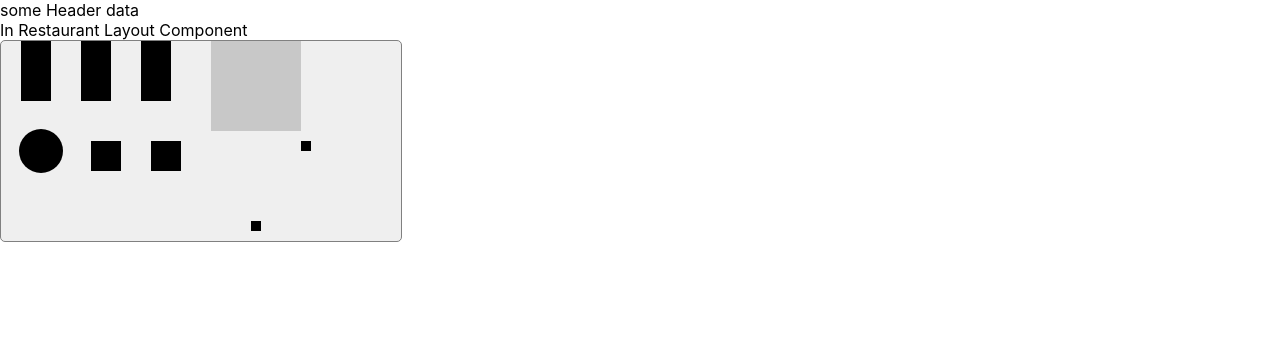
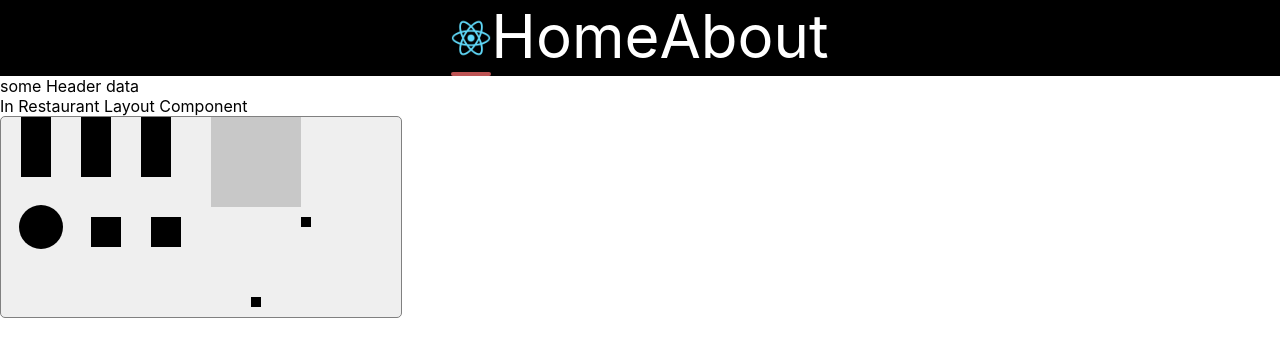
Before and after one commit to fayde07/restaurantApp, a React (Create React App) app: page / in a window 1280 px wide. Shown: the top 356 px of the page. Built offline with nearby package versions, Linux system fonts and the light colour scheme; no server answers; the database is empty.

Commit message:
router setup

```diff
--- a/src/App.css
+++ b/src/App.css
@@ -3,3 +3,27 @@
   padding: 0;
   box-sizing: border-box;
 }
+
+:visited,
+:link {
+  text-decoration: none;
+  color: inherit;
+}
+
+.active {
+  color: rgb(189, 83, 83);
+  position: relative;
+  transition: all 0.3s;
+}
+.active::after {
+  content: " ";
+  position: relative;
+  display: block;
+  left: 0;
+  right: 0;
+  height: 4px;
+  width: 100%;
+  background-color: rgb(189, 83, 83);
+  border-radius: 2px;
+  transition: all 1s;
+}
--- a/src/App.tsx
+++ b/src/App.tsx
@@ -17,6 +17,7 @@ import {
   DocumentData,
   CollectionReference,
 } from 'firebase/firestore';
+import { Outlet, NavLink } from 'react-router-dom';
 
 const App: React.FC = () => {
   const rect = new Rectangle(300, 100, 10, 10, '#000');
@@ -27,7 +28,6 @@ const App: React.FC = () => {
   // const theTables2: Promise<QuerySnapshot<DocumentData>> = getDocs(query(collection(db, 'tables'))).then((res) =>
   //   setTables(res.docs.map((doc) => doc.data())),
   // );
-
 
   const tablesQuerySnapshot = async () => await getDocs(tables);
   tablesQuerySnapshot().then((res) => {
@@ -73,19 +73,30 @@ const App: React.FC = () => {
     return postData();
   }
 
-
-  useEffect(() => {
-
-  }, []);
+  useEffect(() => {}, []);
 
   return (
     <div className="App">
+      <nav
+        style={{ display: 'flex', justifyContent: 'center', color: '#fff', backgroundColor: '#000', fontSize: '60px' }}
+      >
+        <NavLink className={({ isActive }) => (isActive ? 'active' : '')} to="/">
+          <img src="logo192.png" height="40px" width="40px" />
+        </NavLink>
+        <NavLink className={({ isActive }) => (isActive ? 'active' : '')} to="/home">
+          Home
+        </NavLink>
+        <NavLink className={({ isActive }) => (isActive ? 'active' : '')} to="/about">
+          About
+        </NavLink>
+      </nav>
       {/* [to do] add style to header*/}
       {/* [to do] header should contain: date, hour, table number, reserve button, firebase - login component*/}
       <header>some Header data</header>
       <ResLayout draw={draw} rect={rect} />
 
       <div />
+      <Outlet />
     </div>
   );
 };
--- a/src/index.tsx
+++ b/src/index.tsx
@@ -3,12 +3,22 @@ import ReactDOM from 'react-dom';
 import './index.css';
 import App from './App';
 import reportWebVitals from './reportWebVitals';
+import { BrowserRouter, Route, Link, Routes } from 'react-router-dom';
+import Home from './routes/Home';
+import About from './routes/About';
 
 ReactDOM.render(
   <React.StrictMode>
-    <App />
+    <BrowserRouter>
+      <Routes>
+        <Route path="/" element={<App />}>
+          <Route path="home" element={<Home />} />
+          <Route path="about" element={<About />} />
+        </Route>
+      </Routes>
+    </BrowserRouter>
   </React.StrictMode>,
-  document.getElementById('root')
+  document.getElementById('root'),
 );
 
 // If you want to start measuring performance in your app, pass a function
```
